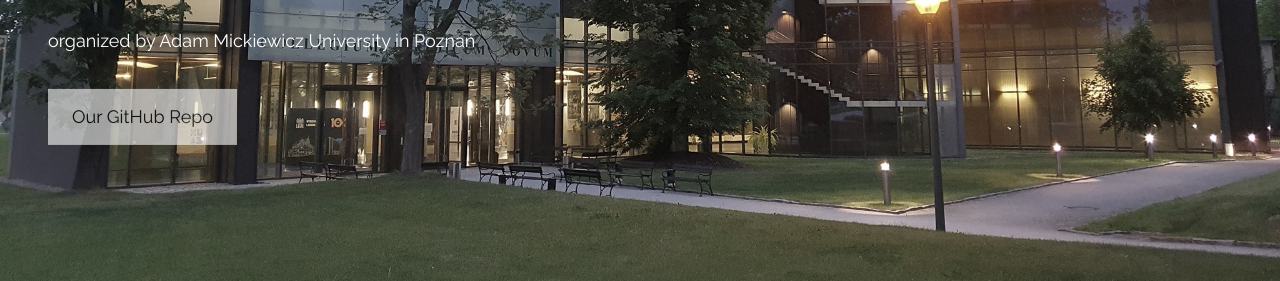
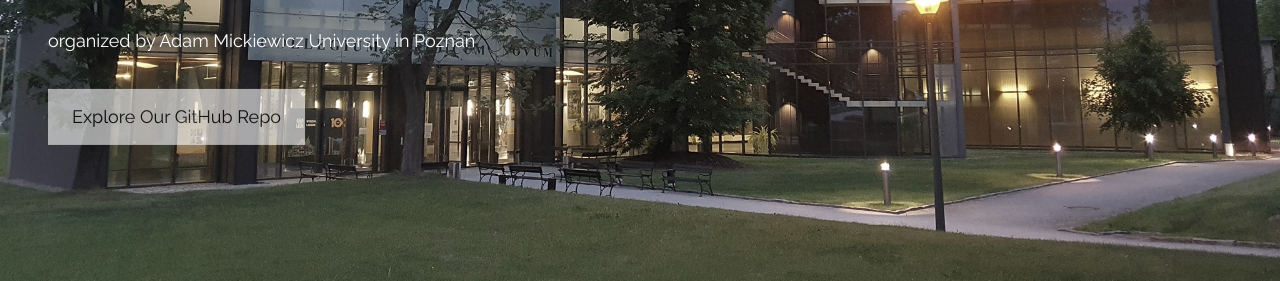
Before and after one commit to SICSS-AMULaw/SICSS-AMULaw.github.io, a plain HTML site: page index.html in a window 1280 px wide. Shown: the part 436-717 px from the top of the page. Drawn offline with nearby package versions, Linux system fonts and the light colour scheme.

Commit message:
Little improvment.

```diff
--- a/index.html
+++ b/index.html
@@ -67,7 +67,7 @@ body, html {
     <span class="w3-jumbo w3-hide-small">The Summer Institutes <br>in Computational Social Science</span><br>
     <span class="w3-xxlarge w3-hide-large w3-hide-medium">The Summer Institutes <br>in Computational Social Science</span><br>
     <span class="w3-large">organized by Adam Mickiewicz University in Poznań</span>
-    <p><a href="https://github.com/SICSS-AMULaw" class="w3-button w3-white w3-padding-large w3-large w3-margin-top w3-opacity w3-hover-opacity-off">Our GitHub Repo</a></p>
+    <p><a href="https://github.com/SICSS-AMULaw" class="w3-button w3-white w3-padding-large w3-large w3-margin-top w3-opacity w3-hover-opacity-off">Explore Our GitHub Repo</a></p>
   </div>
   <div class="w3-display-bottomleft w3-text-grey w3-large" style="padding:24px 48px">
     <a href="https://www.facebook.com/people/SICSS-AMULaw-2024/61557991145761/" target="_blank">
```
